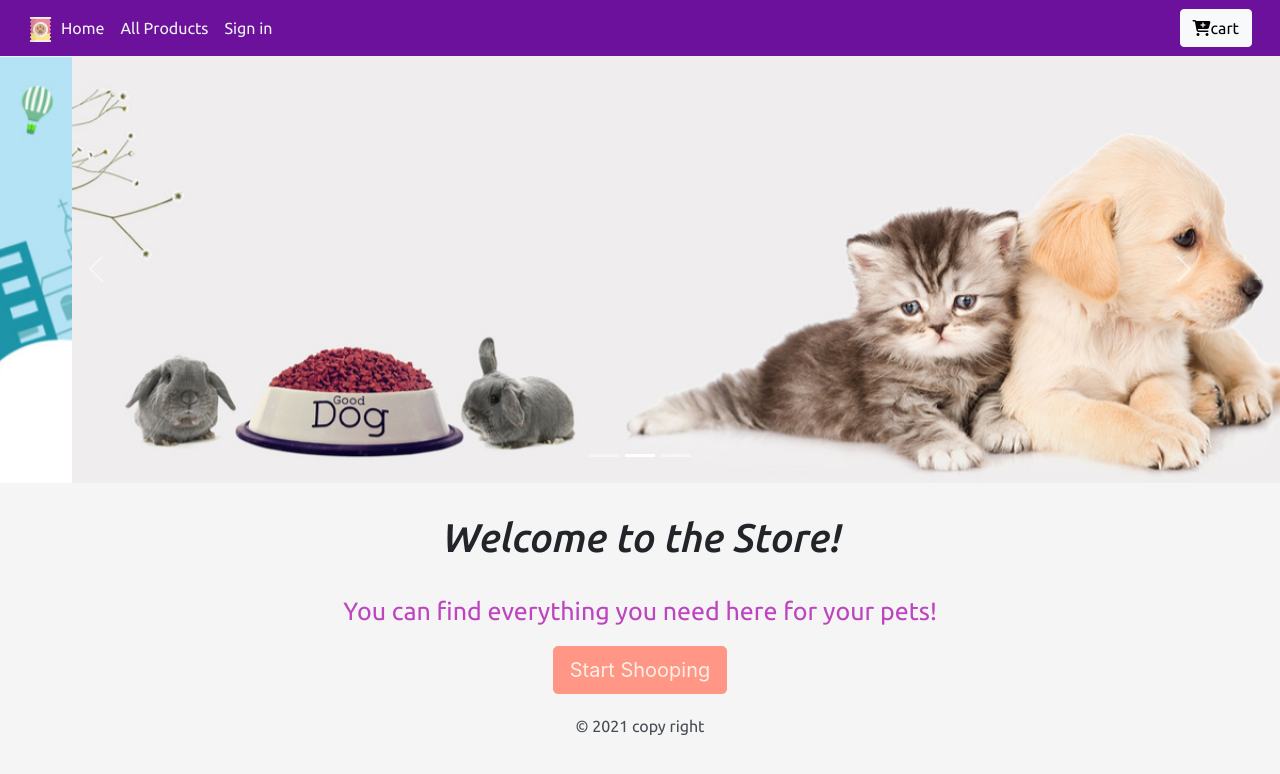
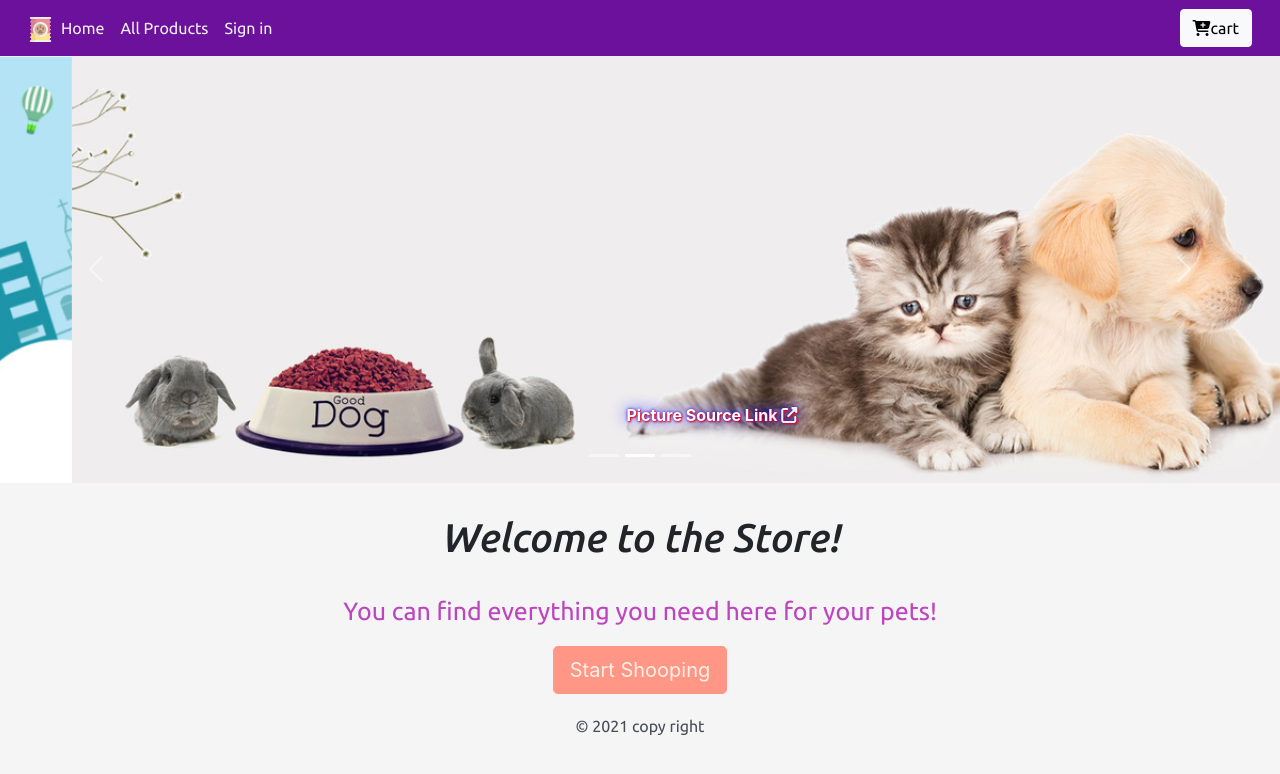
Before and after one commit to Automaton1989/commerceSite, a React (Create React App) app in the folder front/: page / in a window 1280 px wide. Shown: the top 774 px of the page. Built offline with nearby package versions, Linux system fonts and the light colour scheme; no server answers; a web font is replaced by a local one.

Commit message:
Add product img to cart and add img source links

```diff
--- a/front/src/components/CartContents.js
+++ b/front/src/components/CartContents.js
@@ -66,6 +66,9 @@ export default function CartContents({ carts, setCarts }) {
         <div className="text-center d-none d-lg-block carts">
           <div className="row">
             <div className="col-10 mx-auto col-lg-2">
+              <p>Product</p>
+            </div>
+            <div className="col-10 mx-auto col-lg-2">
               <p>Product Name</p>
             </div>
             <div className="col-10 mx-auto col-lg-2">
@@ -85,6 +88,9 @@ export default function CartContents({ carts, setCarts }) {
         {carts.map(function (item) {
           return (
             <div key={item._id} className="row text-center cart-item">
+              <div className="col-10 mx-auto col-lg-2 cart-item">
+                <img src={item.image} style={{width:"5rem", height:"5rem"}} className="img-fluid" alt={item.name} />
+              </div>
               <div className="col-10 mx-auto col-lg-2 cart-item">
                 {item.name}
               </div>
--- a/front/src/components/Home.js
+++ b/front/src/components/Home.js
@@ -21,6 +21,18 @@ function Home() {
             alt="Two dogs with their foods"
             className="d-block w-100"
           />
+          <Carousel.Caption>
+            <p className="carousal-text">
+              Picture Source Link{" "}
+              <a
+                href="http://bpic.588ku.com/back_pic/05/56/59/935b1df7ac940e9.jpg"
+                target="_blank"
+                rel="noopener noreferrer"
+              >
+                <i className="fas fa-external-link-alt"></i>
+              </a>
+            </p>
+          </Carousel.Caption>
         </Carousel.Item>
         <Carousel.Item>
           <img
@@ -28,6 +40,18 @@ function Home() {
             alt="Aninals with their foods"
             className="d-block w-100"
           />
+          <Carousel.Caption>
+            <p className="carousal-text">
+              Picture Source Link{" "}
+              <a
+                href="http://bpic.588ku.com/back_pic/05/61/34/495b486a717e682.jpg"
+                target="_blank"
+                rel="noopener noreferrer"
+              >
+                <i className="fas fa-external-link-alt"></i>
+              </a>
+            </p>
+          </Carousel.Caption>
         </Carousel.Item>
         <Carousel.Item>
           <img
@@ -35,6 +59,18 @@ function Home() {
             alt="A lot of pets' toys"
             className="d-block w-100"
           />
+          <Carousel.Caption>
+            <p className="carousal-text">
+              Picture Source Link{" "}
+              <a
+                href="https://image.baidu.com/search/detail?ct=503316480&z=&tn=baiduimagedetail&ipn=d&word=%E5%AE%A0%E7%89%A9%E7%94%A8%E5%93%81&step_word=&ie=utf-8&in=&cl=2&lm=-1&st=-1&hd=undefined&latest=undefined&copyright=undefined&cs=1337506148,3836280766&os=813629518,2583929594&simid=4181721010,674743188&pn=35&rn=1&di=83930&ln=1922&fr=&fmq=1638916223620_R&fm=index&ic=0&s=undefined&se=&sme=&tab=0&width=&height=&face=undefined&is=0,0&istype=2&ist=&jit=&bdtype=0&spn=0&pi=0&gsm=0&objurl=https%3A%2F%2Fgimg2.baidu.com%2Fimage_search%2Fsrc%3Dhttp%253A%252F%252Fwww.pet18.com%252FUploadFiles%252FFCK%252F2018-11%252F4%25287%2529.jpg%26refer%3Dhttp%253A%252F%252Fwww.pet18.com%26app%3D2002%26size%3Df9999%2C10000%26q%3Da80%26n%3D0%26g%3D0n%26fmt%3Djpeg%3Fsec%3D1641508225%26t%3D48590060915f3686d228f55e4eea6825&rpstart=0&rpnum=0&adpicid=0&nojc=undefined&ctd=1638917809622^3_1439X910%1"
+                target="_blank"
+                rel="noopener noreferrer"
+              >
+                <i className="fas fa-external-link-alt"></i>
+              </a>
+            </p>
+          </Carousel.Caption>
         </Carousel.Item>
       </Carousel>
       <div className="col align-self-center carts">
--- a/front/src/index.css
+++ b/front/src/index.css
@@ -13,6 +13,7 @@ code {
     monospace;
 }
 
+/* Navbar  */
 .navbar {
   background-color: #6c119c;
 }
@@ -21,6 +22,33 @@ code {
   color: #F2F2F2;
 }
 
+.text-white {
+  padding-right: 10px;
+  color: #dddddd;
+  align-self: center;
+}
+
+.logout {
+  padding-right: 15px;
+  color: #dddddd;
+  align-self: center;
+}
+.logout:hover {
+  color: #cd7568;
+}
+
+/* Home  */
+.carousal-text {
+  text-shadow: 1px 1px 2px red, 0 0 1em blue, 0 0 0.2em blue;
+  size: 20px;
+  font-weight: bold;
+}
+
+.carousal-text a {
+  color: #F2F2F2;
+}
+
+/* Products  */
 .row {
   margin: 0px;
   padding: 0px;
@@ -87,21 +115,6 @@ code {
 .title {
   margin-top: 1rem;
   margin-bottom: 1rem;
-}
-
-.text-white {
-  padding-right: 10px;
-  color: #dddddd;
-  align-self: center;
-}
-
-.logout {
-  padding-right: 15px;
-  color: #dddddd;
-  align-self: center;
-}
-.logout:hover {
-  color: #cd7568;
 }
 
 .search-products {
```
Also changed, not shown: 2 other files (tests, documents, lock files or other folders).
